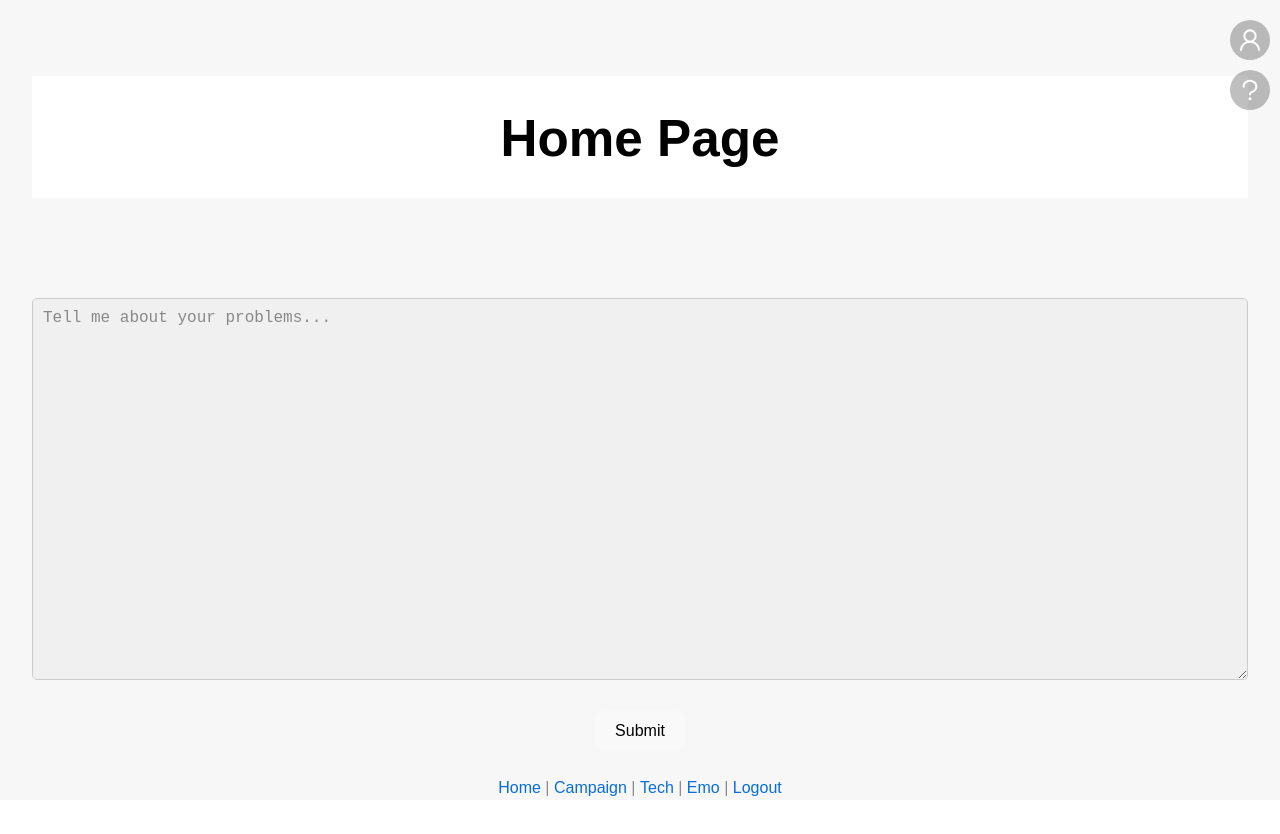
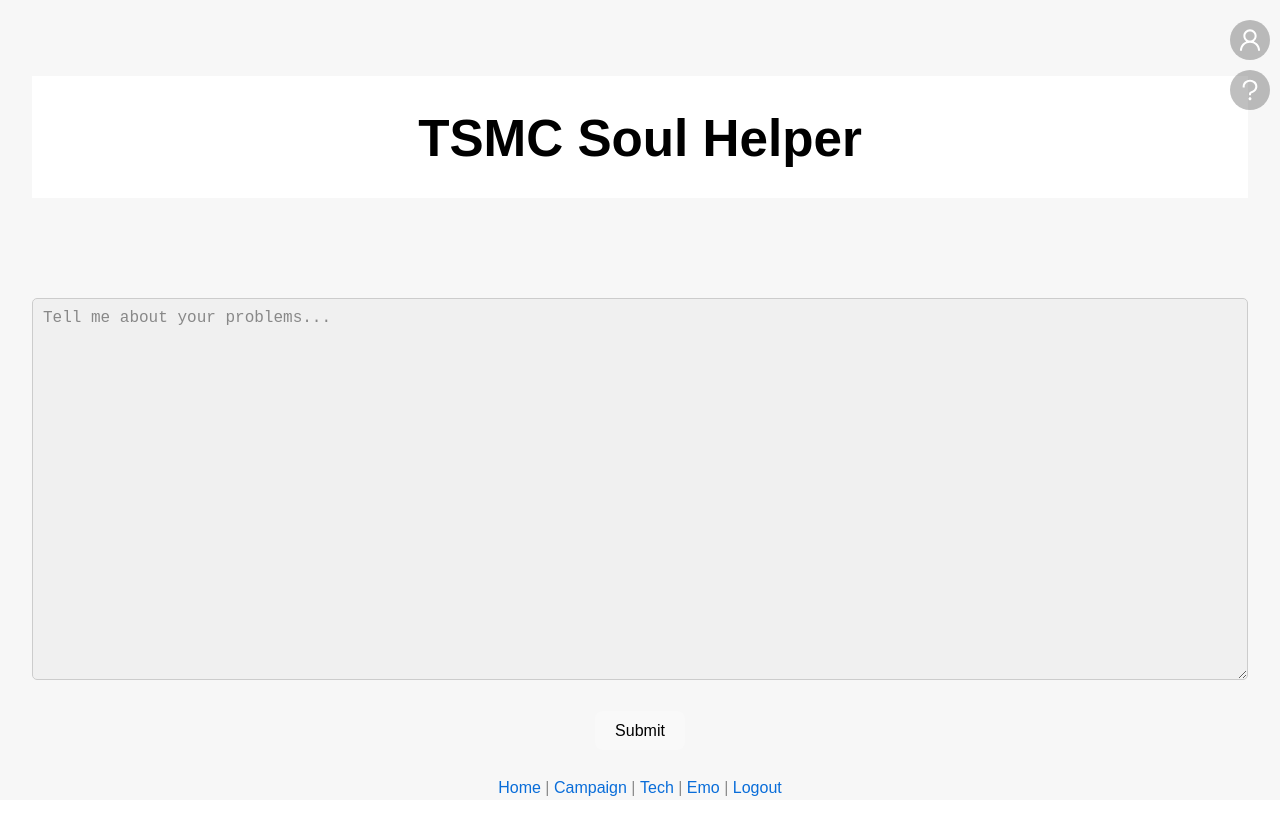
Before and after one commit to vch2128/mchackthon_2024, a React (Vite) app in the folder frontend/: page / in a window 1280 px wide. Shown: the top 834 px of the page. Built offline with nearby package versions, Linux system fonts and the light colour scheme; no server answers; sample sign-in values are in the browser's storage.

Commit message:
refine frontend

```diff
--- a/frontend/src/pages/Emo/components/ContentArea.jsx
+++ b/frontend/src/pages/Emo/components/ContentArea.jsx
@@ -20,6 +20,7 @@
             <List.Item.Meta
               avatar={<Avatar icon={<MailOutlined />} />}
               description={reply.content}
+              style={{ fontSize: '12px'}}
             />
             <div style={{ fontSize: '12px', color: '#999' }}>{formatDate(reply.createdAt)}</div>
           </List.Item>
--- a/frontend/src/pages/Home/Home.tsx
+++ b/frontend/src/pages/Home/Home.tsx
@@ -336,7 +336,7 @@
   const renderNoResponseUI = () => (
     <div style={{ height: '100vh', overflowY: 'auto' ,scrollbarWidth: 'none', msOverflowStyle: 'none'}}>
       <div className="fixed-header2">
-        <h1>Home Page</h1>
+        <h1>TSMC Soul Helper</h1>
       </div>
 
       <div style={{ marginTop: '100px', marginBottom: '50px' }}>
```
Also changed, not shown: 1 other file (tests, documents, lock files or other folders).
